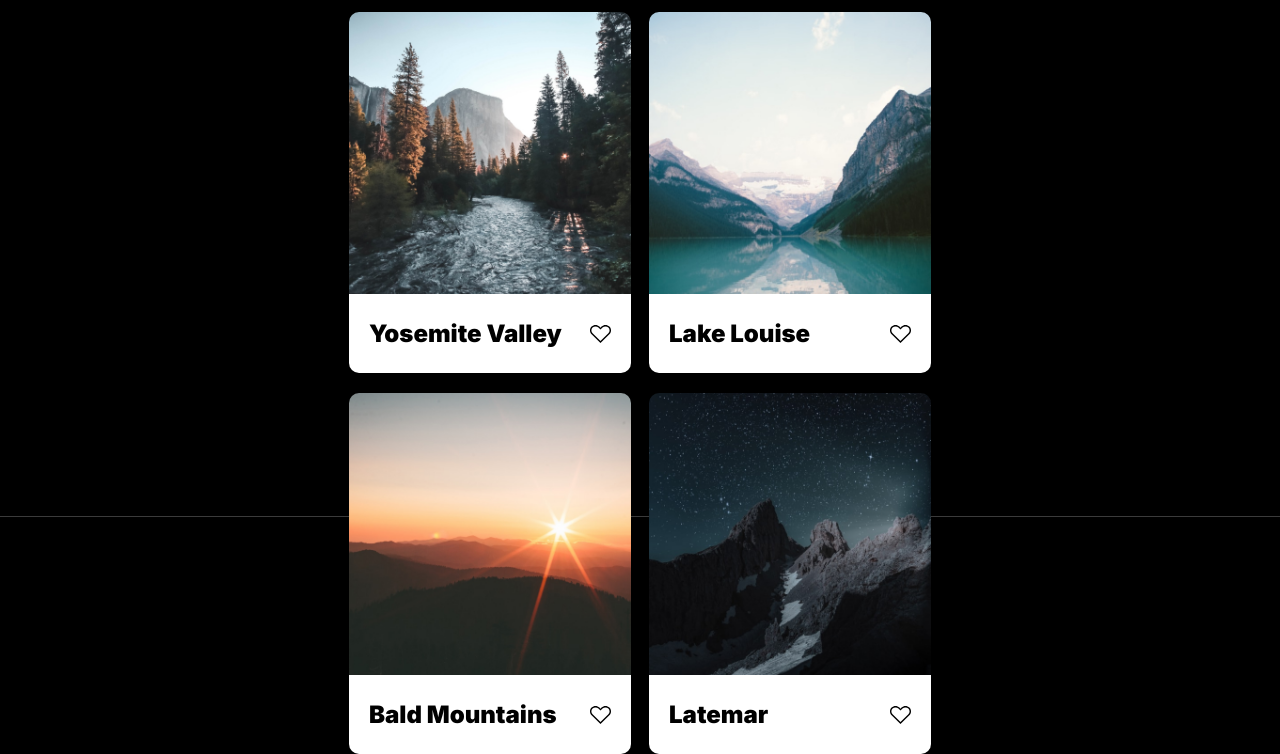
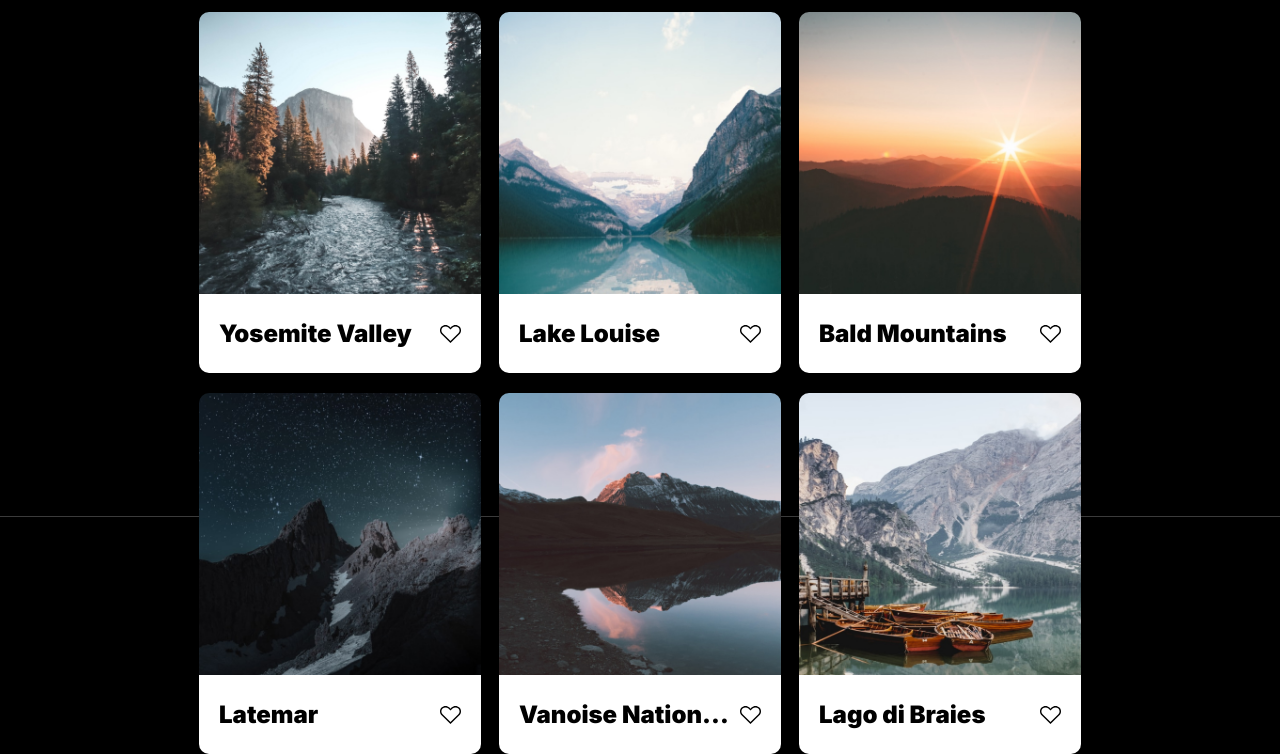
Before and after one commit to Daft2Drive/se_project_atus, a plain HTML site: page index.html in a window 1280 px wide. Shown: the part 283-1037 px from the top of the page. Drawn offline with Linux system fonts and the light colour scheme.

Commit message:
Update page.css

```diff
--- a/blocks/page.css
+++ b/blocks/page.css
@@ -1,25 +1,24 @@
 .page {
-    color: #fff;
-    margin: 0 auto;
-    max-width: 1280px;
-    min-height: 100vh;
-    font-family: Inter, Arial, Helvetica, sans-serif;
-    background-color: #000;
+    background: #000;
   }
 
   .page__content {
-    padding: 0;
+    padding: 0 20px;
+    background-color: black;
+    min-height: 100vh;
+    -webkit-font-smoothing: antialiased;
+    -moz-osx-font-smoothing: grayscale;
     display: flex;
-    margin: 0 auto;
-    max-width: 880px;
     flex-direction: column;
+    /* It's about time to tell students about sticky footer (in "Could be improved") */
   }
 
   .page__section {
     width: 100%;
+    max-width: 882px;
+    box-sizing: border-box;
+    position: relative;
     margin: 0 auto;
-    position: relative;
-    max-width: 880px;
   }
 
 @media screen and (min-width: 661px) and (max-width: 919px) {
```
Lines whose indentation alone changed are shown as unchanged.
